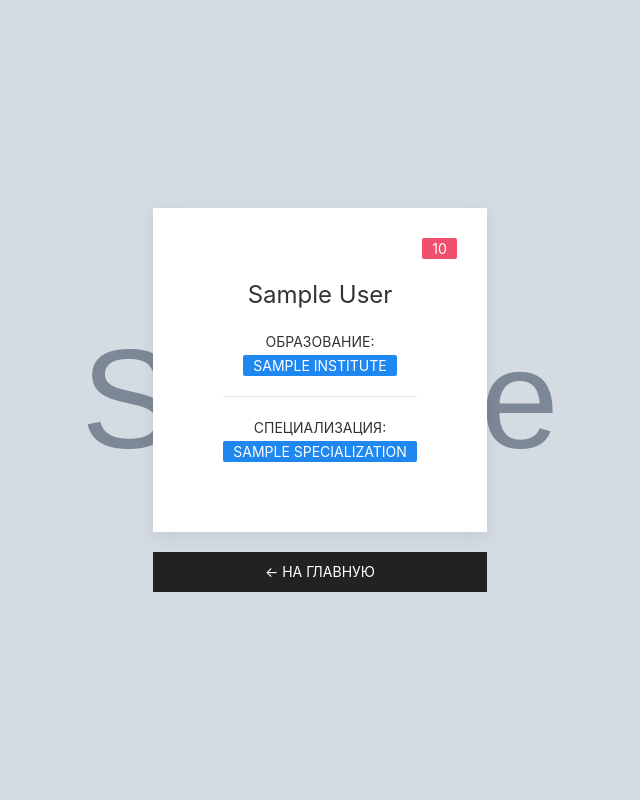
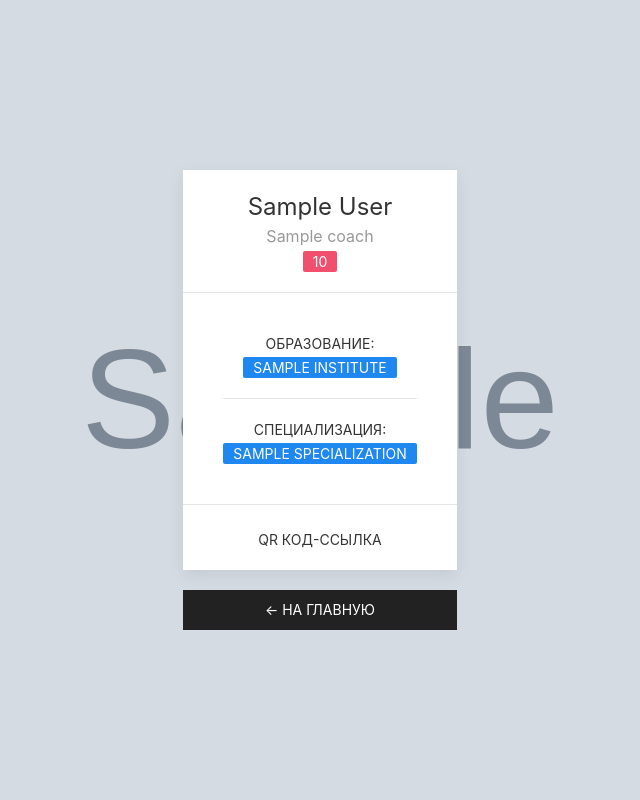
Before and after one commit to yoyofit/yoyo.fit, a Django app: template yoyo/templates/yoyo/detail.html in a window 1280 px wide. Shown: the whole page, without its empty margins (320-960 px from the left). Run offline with Django 3.2, Linux system fonts and the light colour scheme; the template is opened without the code that fills it: most values are stand-ins (such as "Sample title", 1, 10 or a date in 2020); grey boxes marked "Sample" are stand-in pictures.

Commit message:
Ещё раз изменена детальная карточка о тренере + добавлен QR-код.

```diff
--- a/yoyo/templates/yoyo/detail.html
+++ b/yoyo/templates/yoyo/detail.html
@@ -7,11 +7,17 @@
     <div class="uk-section uk-flex uk-flex-center uk-flex-middle uk-height-viewport{% if coach.hero_photo %} uk-background-cover{% else %} uk-background-primary{% endif %}"
          {% if coach.hero_photo %}data-src="{{ coach.hero_photo.url }}" uk-img{% endif %}>
         <div class="uk-container uk-text-center">
-            <div class="uk-card uk-card-default uk-card-large uk-card-body">
-                <div class="uk-card-badge uk-label uk-label-danger">{{ coach.get_age_display }}</div>
-                <h3 class="uk-card-title">
+            <div class="uk-card uk-card-default">
+                <div class="uk-card-header">
+                    <h3 class="uk-card-title uk-margin-remove-bottom">
                         {{ coach.full_name }}
                     </h3>
+                    <p class="uk-text-muted uk-margin-remove">{{ coach.city_name_with_region }}</p>
+                    <p class="uk-margin-remove-top">
+                        <span class="uk-label uk-label-danger">{{ coach.get_age_display }}</span>
+                    </p>
+                </div>
+                <div class="uk-card-body">
                     <dl class="uk-description-list uk-description-list-divider">
                         <dt>Образование:</dt>
                         <dd>
@@ -27,54 +33,20 @@
                         </dd>
                     </dl>
                 </div>
+                <div class="uk-card-footer">
+                    <a href="#modal-qr-code" class="uk-button uk-button-text" uk-toggle>QR код-ссылка</a>
+                </div>
+            </div>
             <div class="uk-margin">
-                <a href="{% url 'yoyo:index' %}" class="uk-button uk-button-secondary uk-width-1-1">&larr; На главную</a>
+                <a href="{% url 'yoyo:index' %}" class="uk-button uk-button-secondary uk-width-1-1">&larr; На
+                    главную</a>
             </div>
         </div>
     </div>
-    {#    <section class="hero is-danger is-homepage is-fullheight"{% if coach.hero_photo %} style="background-image: url({{ coach.hero_photo.url }});"{% endif %}>#}
-    {#        <div class="hero-body">#}
-    {#            <div class="container">#}
-    {#                <div class="box">#}
-    {#                    <article class="media">#}
-    {#                        <div class="media-left">#}
-    {#                            <figure class="image is-64x64">#}
-    {#                                <img src="{{ qr_code }}" alt="{{ coach.full_name }}">#}
-    {#                            </figure>#}
-    {#                        </div>#}
-    {#                        <div class="media-content">#}
-    {#                            <div class="content">#}
-    {#                                <p>#}
-    {#                                    <strong>{{ coach.full_name }}</strong>#}
-    {#                                    <small>#}
-    {#                                        <span class="tag is-warning is-rounded">#}
-    {#                                        {{ coach.get_age_display }}#}
-    {#                                        </span>#}
-    {#                                    </small>#}
-    {#                                    <small>{{ coach.city_name_with_region }}</small>#}
-    {#                                    {% if coach.specializations.count %}#}
-    {#                                        <br>#}
-    {#                                        {% trans 'Specialization' %}:#}
-    {#                                        {% for specialization in coach.specializations.all %}#}
-    {#                                            <span class="tag is-dark">{{ specialization.name }}</span>#}
-    {#                                        {% endfor %}#}
-    {#                                    {% endif %}#}
-    {#                                    {% if coach.documents.count %}#}
-    {#                                        <br>#}
-    {#                                        {% trans 'Education' %}:#}
-    {#                                        {% for doc in coach.documents.all %}#}
-    {#                                            <span class="tag is-link">{{ doc.institute }}</span>#}
-    {#                                        {% endfor %}#}
-    {#                                    {% endif %}#}
-    {#                                </p>#}
-    {#                            </div>#}
-    {#                        </div>#}
-    {#                    </article>#}
-    {#                </div>#}
-    {#                <a href="{% url 'yoyo:index' %}" class="button is-link">&larr; {% trans 'Go to home' %}</a>#}
-    {#                <h1 class="title">{{ coach.full_name }}</h1>#}
-    {#                <h2 class="subtitle">{{ coach.city_name_with_region }}</h2>#}
-    {#            </div>#}
-    {#        </div>#}
-    {#    </section>#}
+    <div id="modal-qr-code" class="uk-flex-top" uk-modal>
+        <div class="uk-modal-dialog uk-width-auto uk-margin-auto-vertical">
+            <button class="uk-modal-close-outside" type="button" uk-close></button>
+            <img src="{{ qr_code }}" alt="" width="400">
+        </div>
+    </div>
 {% endblock %}
```
Lines whose indentation alone changed are shown as unchanged.
